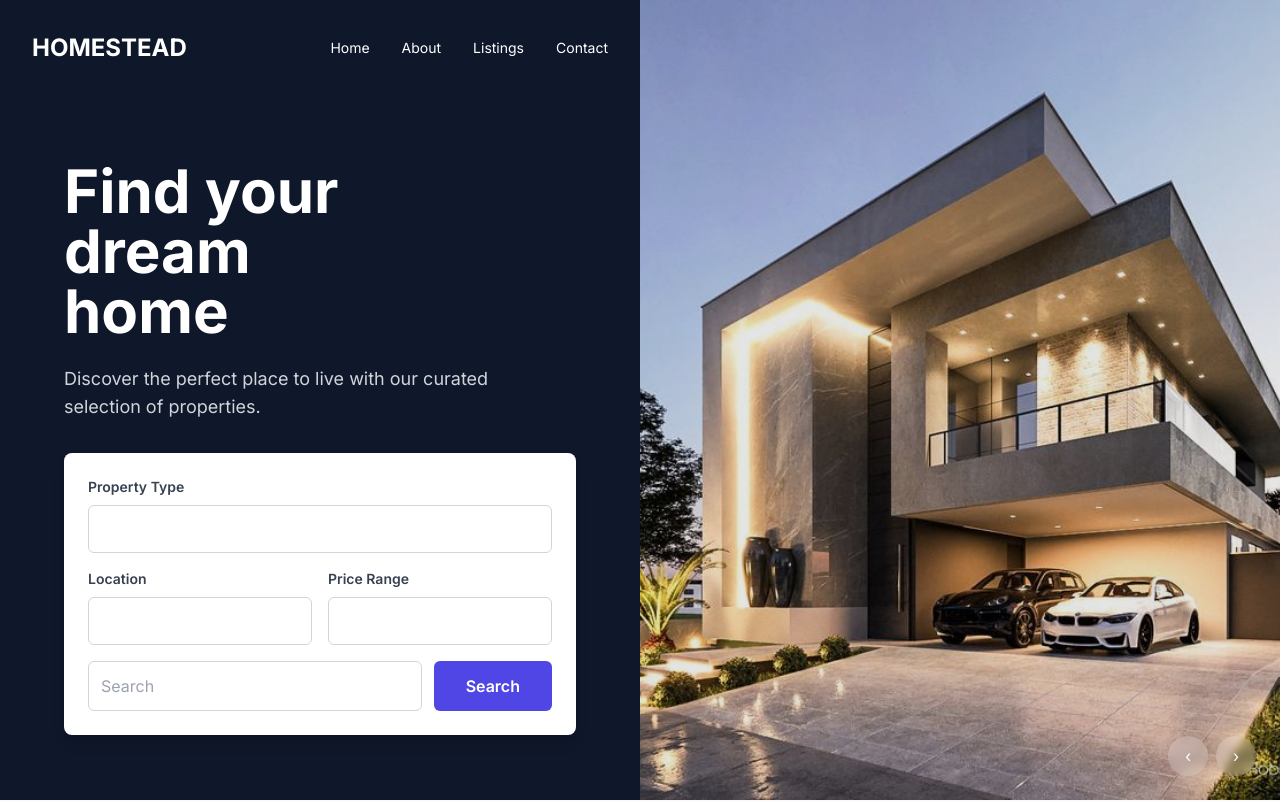
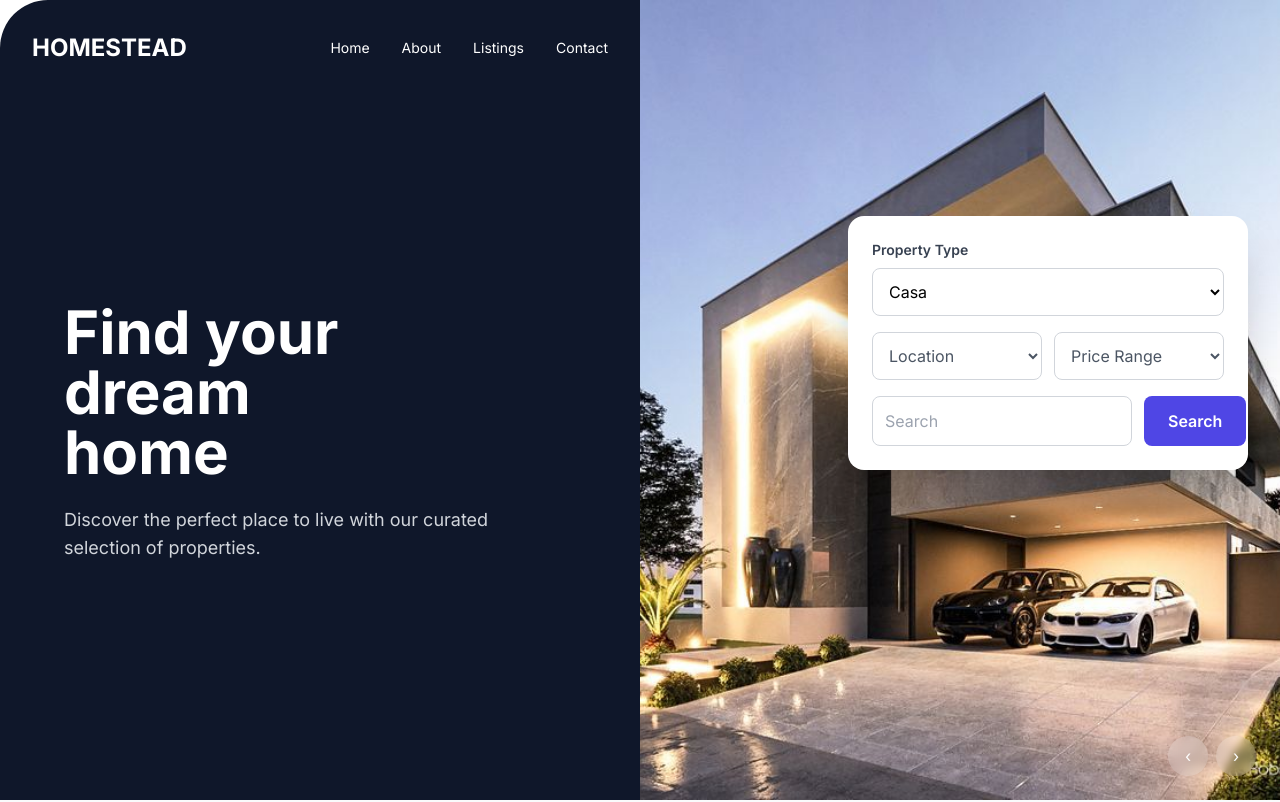
Before and after one commit to juniorsilvarc0/site, a Next.js app in the folder frontend/: page / in a window 1280 px wide. Shown: the top 802 px of the page. Built offline with nearby package versions, Linux system fonts and the light colour scheme; no server answers.

Commit message:
fix layout claude

```diff
--- a/frontend/src/app/globals.css
+++ b/frontend/src/app/globals.css
@@ -1,6 +1,19 @@
 @tailwind base;
 @tailwind components;
 @tailwind utilities;
+
+/* Reset global para ocupar toda a tela */
+@layer base {
+  html, body {
+    height: 100%;
+    margin: 0;
+    padding: 0;
+  }
+
+  #__next {
+    height: 100%;
+  }
+}
 
 /* Estilos customizados */
 @layer utilities {
@@ -23,6 +36,12 @@
     -webkit-line-clamp: 3;
     -webkit-box-orient: vertical;
     overflow: hidden;
+  }
+
+  /* Garantir que a hero section ocupe toda a viewport */
+  .hero-full-height {
+    height: 100vh;
+    min-height: 100vh;
   }
 }
 
--- a/frontend/src/app/page.tsx
+++ b/frontend/src/app/page.tsx
@@ -7,9 +7,8 @@ export default async function HomePage() {
   const featuredProperties = await getFeaturedProperties();
 
   return (
-    <>
-      <main className="overflow-x-hidden">
-        {/* Seção Hero com formulário de busca */}
+    <div className="min-h-screen">
+      {/* Seção Hero ocupando toda a tela */}
       <Hero />
 
       {/* Seção de imóveis em destaque */}
@@ -67,7 +66,6 @@ export default async function HomePage() {
           </div>
         </div>
       </section>
-      </main>
 
       {/* Footer */}
       <footer className="bg-gray-900 text-white py-12">
@@ -111,6 +109,6 @@ export default async function HomePage() {
           </div>
         </div>
       </footer>
-    </>
+    </div>
   );
 }
--- a/frontend/src/components/sections/Hero.tsx
+++ b/frontend/src/components/sections/Hero.tsx
@@ -2,12 +2,12 @@ import { Header } from '@/components/layout/Header';
 
 function SearchForm() {
   return (
-    <div className="bg-white p-6 rounded-lg shadow-lg w-full max-w-2xl">
+    <div className="bg-white p-6 rounded-2xl shadow-2xl w-[400px] max-w-[90vw]">
       <div className="space-y-4">
-        {/* Primeira linha - Property Type */}
+        {/* Property Type - sobrepondo parcialmente a imagem */}
         <div>
           <label className="block text-gray-700 text-sm font-semibold mb-2">Property Type</label>
-          <select className="w-full p-3 border border-gray-300 rounded-md focus:ring-2 focus:ring-indigo-500 focus:border-indigo-500 outline-none bg-white">
+          <select className="w-full p-3 border border-gray-300 rounded-lg focus:ring-2 focus:ring-indigo-500 focus:border-indigo-500 outline-none bg-white">
             <option>Casa</option>
             <option>Apartamento</option>
             <option>Terreno</option>
@@ -15,11 +15,10 @@ function SearchForm() {
           </select>
         </div>
 
-        {/* Segunda linha - Location e Price Range em linha */}
-        <div className="grid grid-cols-1 md:grid-cols-2 gap-4">
+        {/* Location e Price Range em linha */}
+        <div className="grid grid-cols-2 gap-3">
           <div>
-            <label className="block text-gray-700 text-sm font-semibold mb-2">Location</label>
-            <select className="w-full p-3 border border-gray-300 rounded-md focus:ring-2 focus:ring-indigo-500 focus:border-indigo-500 outline-none bg-white">
+            <select className="w-full p-3 border border-gray-300 rounded-lg focus:ring-2 focus:ring-indigo-500 focus:border-indigo-500 outline-none bg-white text-gray-600">
               <option>Location</option>
               <option>São Paulo</option>
               <option>Rio de Janeiro</option>
@@ -27,25 +26,23 @@ function SearchForm() {
             </select>
           </div>
           <div>
-            <label className="block text-gray-700 text-sm font-semibold mb-2">Price Range</label>
-            <select className="w-full p-3 border border-gray-300 rounded-md focus:ring-2 focus:ring-indigo-500 focus:border-indigo-500 outline-none bg-white">
+            <select className="w-full p-3 border border-gray-300 rounded-lg focus:ring-2 focus:ring-indigo-500 focus:border-indigo-500 outline-none bg-white text-gray-600">
               <option>Price Range</option>
               <option>Até R$ 300.000</option>
               <option>R$ 300.000 - R$ 500.000</option>
-              <option>R$ 500.000 - R$ 1.000.000</option>
-              <option>Acima de R$ 1.000.000</option>
+              <option>R$ 500.000+</option>
             </select>
           </div>
         </div>
 
-        {/* Terceira linha - Search bar e botão */}
+        {/* Search bar e botão */}
         <div className="flex gap-3">
           <input
             type="text"
             placeholder="Search"
-            className="flex-1 p-3 border border-gray-300 rounded-md focus:ring-2 focus:ring-indigo-500 focus:border-indigo-500 outline-none"
+            className="flex-1 p-3 border border-gray-300 rounded-lg focus:ring-2 focus:ring-indigo-500 focus:border-indigo-500 outline-none"
           />
-          <button className="px-8 py-3 bg-indigo-600 text-white font-semibold rounded-md hover:bg-indigo-700 transition-colors duration-300 whitespace-nowrap">
+          <button className="px-6 py-3 bg-indigo-600 text-white font-semibold rounded-lg hover:bg-indigo-700 transition-colors duration-300 whitespace-nowrap">
             Search
           </button>
         </div>
@@ -56,9 +53,12 @@ function SearchForm() {
 
 export function Hero() {
   return (
-    <section className="min-h-screen w-full grid grid-cols-1 lg:grid-cols-2">
+    <section className="h-screen w-full relative overflow-hidden">
+      {/* Container principal */}
+      <div className="h-full grid grid-cols-1 lg:grid-cols-2">
+
         {/* Coluna da Esquerda (Painel Escuro) */}
-      <div className="bg-slate-900 flex flex-col">
+        <div className="bg-slate-900 flex flex-col relative z-10 rounded-tl-[3rem] lg:rounded-tl-[3rem] lg:rounded-tr-none">
 
           {/* Header no topo */}
           <div className="p-6 lg:p-8">
@@ -67,7 +67,7 @@ export function Hero() {
 
           {/* Conteúdo principal centralizado */}
           <div className="flex-1 flex flex-col justify-center p-6 lg:p-16">
-          <div className="max-w-2xl text-white">
+            <div className="max-w-lg text-white">
               <h1 className="text-4xl md:text-5xl lg:text-6xl font-bold leading-tight mb-6">
                 Find your<br />
                 dream<br />
@@ -77,23 +77,20 @@ export function Hero() {
                 Discover the perfect place to live
                 with our curated selection of properties.
               </p>
-            <SearchForm />
             </div>
           </div>
         </div>
 
-      {/* Coluna da Direita (Imagem) */}
-      <div className="relative min-h-[400px] lg:min-h-screen">
+        {/* Coluna da Direita (Imagem) - vai até as bordas */}
+        <div className="relative lg:block hidden">
           <div
-          className="absolute inset-0 bg-cover bg-center bg-no-repeat"
+            className="absolute inset-0 bg-cover bg-center bg-no-repeat h-full w-full"
             style={{ backgroundImage: "url('/modern-house.jpg')" }}
           >
-          {/* Overlay sutil para melhor contraste */}
-          <div className="absolute inset-0 bg-black/10"></div>
           </div>
 
-        {/* Controles de navegação (opcional) */}
-        <div className="absolute bottom-6 right-6 flex gap-2">
+          {/* Controles de navegação */}
+          <div className="absolute bottom-6 right-6 flex gap-2 z-20">
             <button className="w-10 h-10 bg-white/20 backdrop-blur-sm rounded-full flex items-center justify-center text-white hover:bg-white/30 transition-colors">
               &#8249;
             </button>
@@ -102,6 +99,12 @@ export function Hero() {
             </button>
           </div>
         </div>
+      </div>
+
+      {/* Formulário sobrepondo as duas colunas */}
+      <div className="absolute bottom-8 left-1/2 transform -translate-x-1/2 lg:left-auto lg:right-8 lg:top-1/2 lg:-translate-y-1/2 lg:translate-x-0 z-30">
+        <SearchForm />
+      </div>
     </section>
   );
 }
```
Lines whose indentation alone changed are shown as unchanged.
